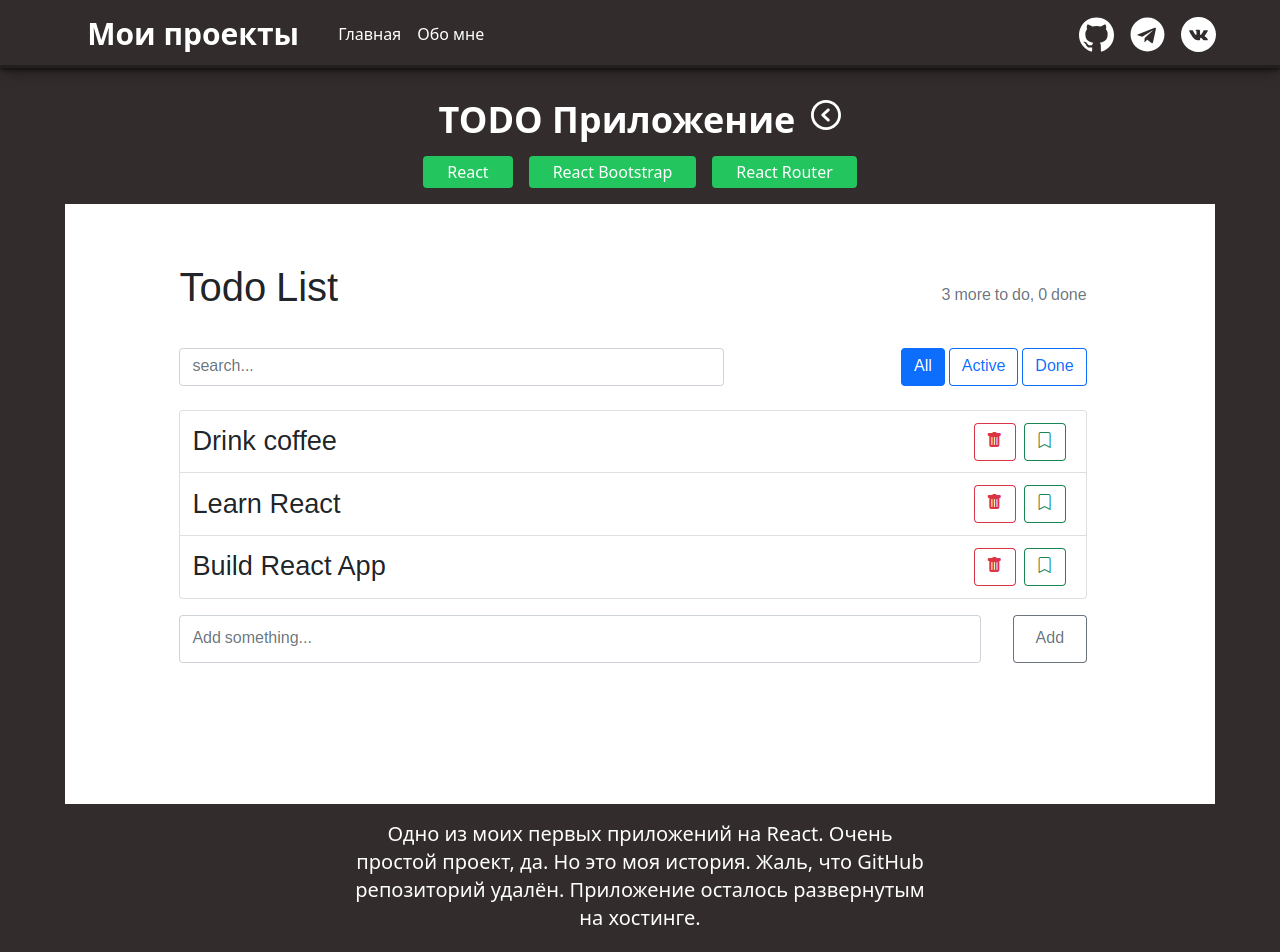
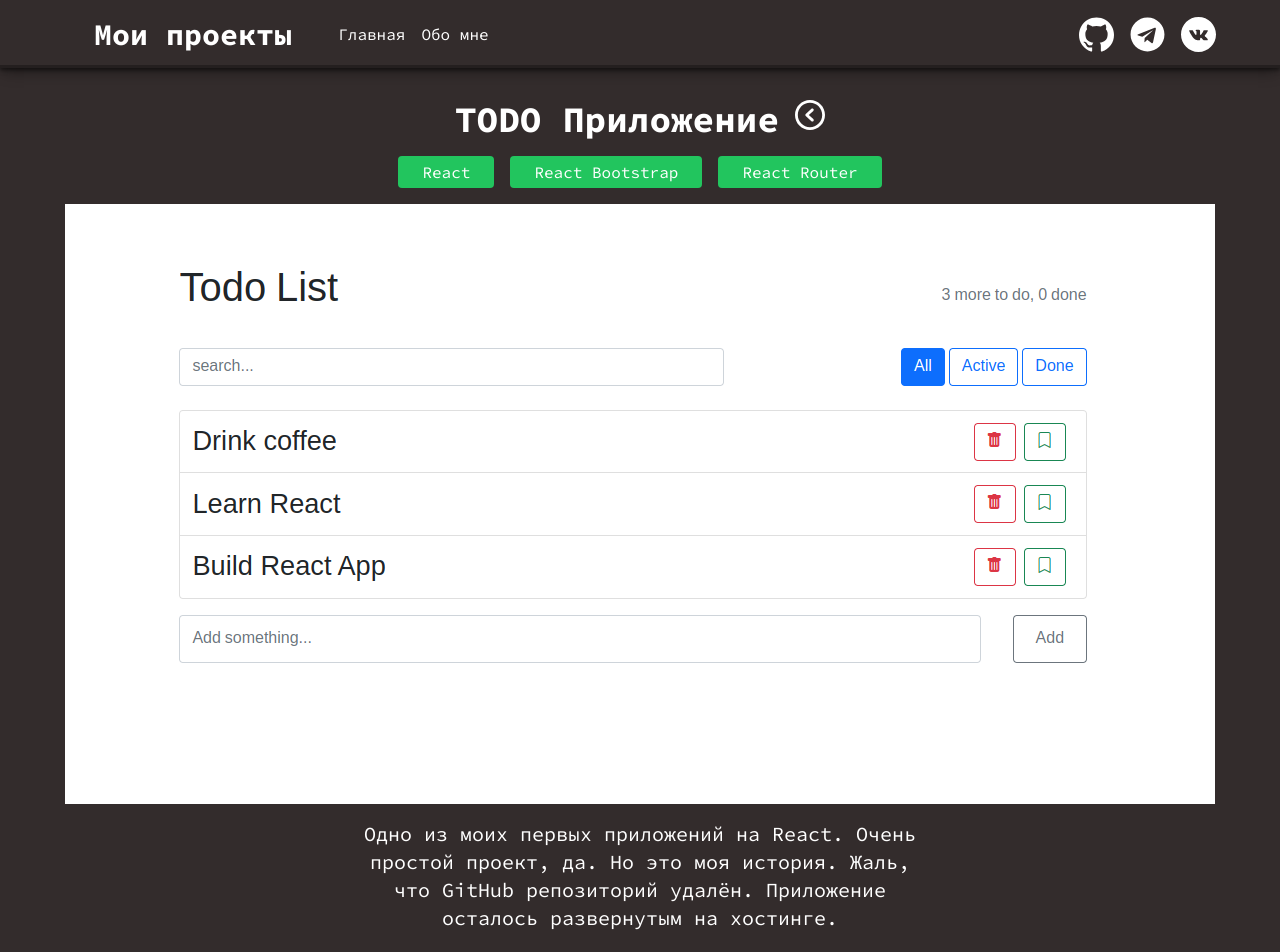
Before and after one commit to Dunissimo/Dunissimo-com, a React (Vite) app: page /project/1 in a window 1280 px wide. Shown: the top 952 px of the page. Built offline with nearby package versions, Linux system fonts and the light colour scheme.

Commit message:
fix and change font

```diff
--- a/src/components/project-page/ProjectPage.tsx
+++ b/src/components/project-page/ProjectPage.tsx
@@ -24,7 +24,7 @@ const ProjectPage: FC = () => {
     <>
       <div className="container text-center pt-8">
         <div className="flex items-start justify-center gap-4">
-          <h2 className="text-4xl font-bold">{name}</h2>
+          <h2 className="text-xl lg:text-4xl font-bold">{name}</h2>
           <img
             src={back}
             width={30}
@@ -33,7 +33,7 @@ const ProjectPage: FC = () => {
             onClick={clickHandler}
           />
         </div>
-        <div className="my-4 flex justify-center gap-4">
+        <div className="my-4 flex justify-center gap-4 flex-wrap">
           {stack.map((item) => (
             <Stack stackItem={item} />
           ))}
@@ -41,7 +41,7 @@ const ProjectPage: FC = () => {
         <div className="flex justify-center my-4">
           <img src={img} alt="" />
         </div>
-        <p className="max-w-[50%] mx-auto my-4 text-xl">{description}</p>
+        <p className="lg:max-w-[50%] mx-auto my-4 text-xl">{description}</p>
         {gh_link ? (
           <a
             href={gh_link ? gh_link : location.pathname}
--- a/src/index.css
+++ b/src/index.css
@@ -1,3 +1,4 @@
+@import url("https://fonts.googleapis.com/css2?family=Roboto+Condensed:wght@400;700&family=Source+Code+Pro:wght@400;700&display=swap");
 @tailwind base;
 @tailwind components;
 @tailwind utilities;
@@ -5,6 +6,7 @@
 /* Common styles */
 
 body {
+  font-family: "Source Code Pro", monospace;
   background: #332c2c;
   color: #fff;
   padding-bottom: 2rem;
--- a/src/pages/About.tsx
+++ b/src/pages/About.tsx
@@ -4,7 +4,7 @@ import img from "../assets/me.jpg";
 
 const About: FC = () => {
   return (
-    <div className="mx-4 lg:mx-auto lg:w-2/3 container pt-8">
+    <div className="mx-4 lg:mx-auto lg:w-2/3 container pt-8 font-text">
       <div className="mb-8 lg:mb-0 lg:w-1/3 pl-4 lg:float-right flex flex-col justify-center items-center">
         <img src={img} alt="" className="max-h-[500px]" />
         <p className="text-center mt-4 opacity-75">
--- a/tailwind.config.js
+++ b/tailwind.config.js
@@ -2,6 +2,9 @@
 export default {
   content: ["./index.html", "./src/**/*.{js,ts,jsx,tsx}"],
   theme: {
+    fontFamily: {
+      text: ["Roboto Condensed", "ui-sans-serif"],
+    },
     extend: {},
   },
   plugins: [],
```
